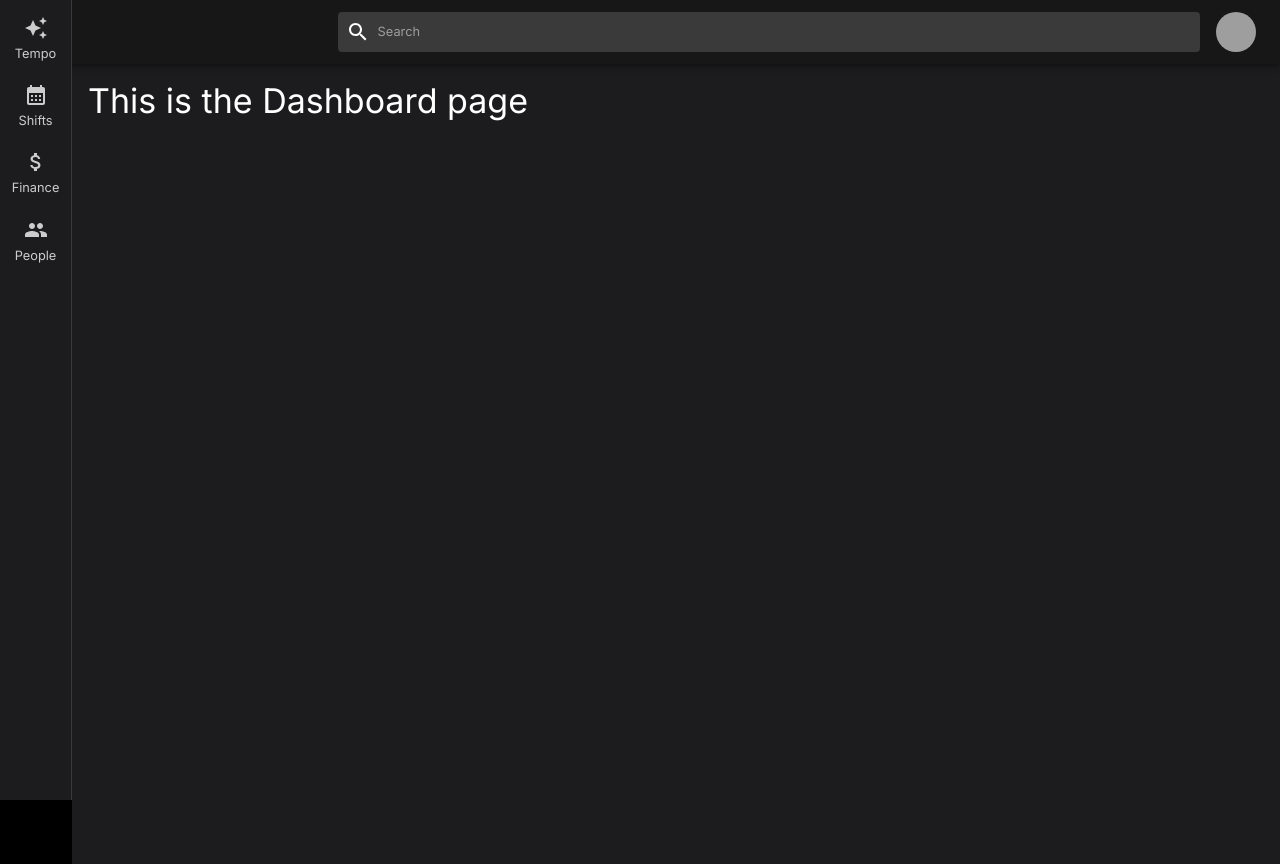
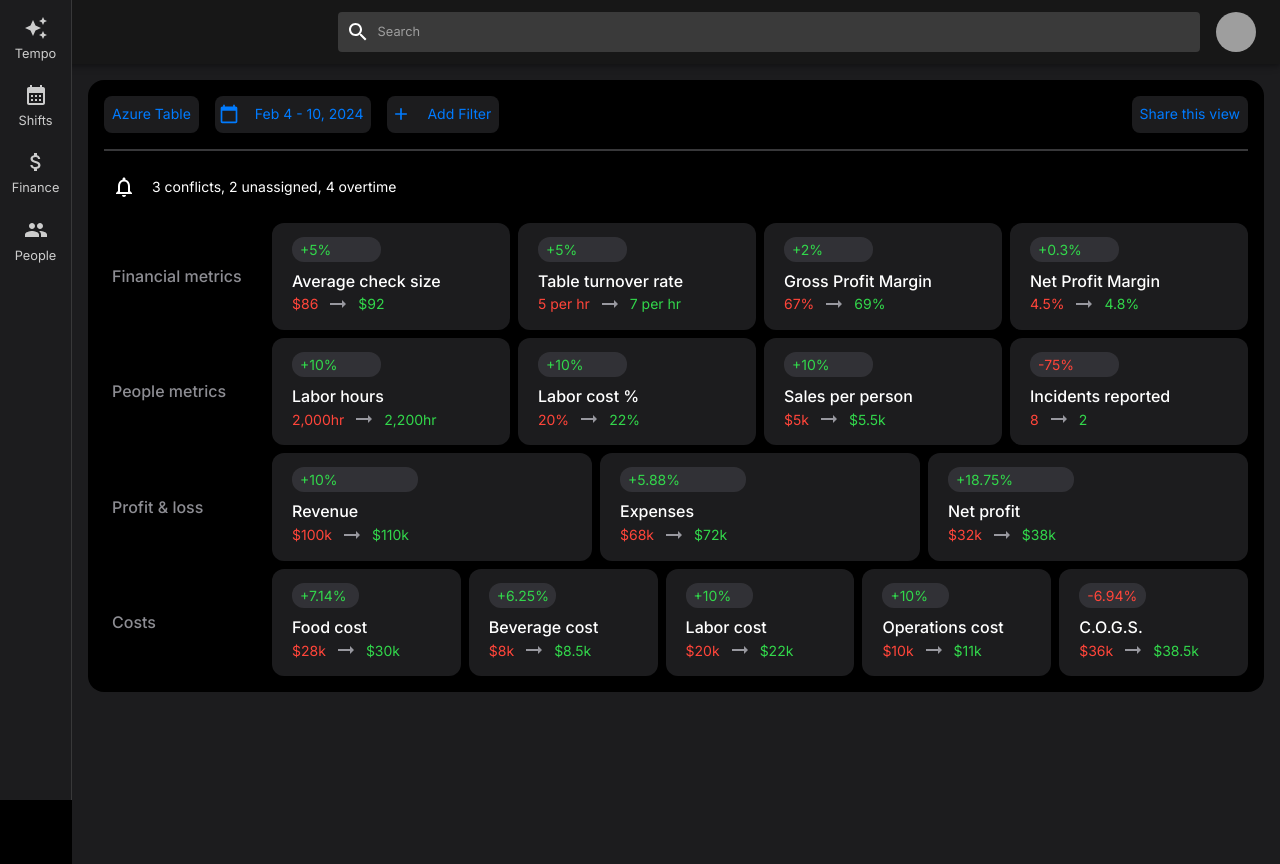
Before and after one commit to erikajns/tempo-ui, a React (Create React App) app: page / in a window 1280 px wide. Built offline with nearby package versions, Linux system fonts and the light colour scheme; grey boxes are pictures that could not be loaded.

Commit message:
Dashboard components (#6)

```diff
--- /dev/null
+++ b/src/components/MetricCard/MetricCard.js
@@ -0,0 +1,39 @@
+import React from 'react';
+import { Box, Typography } from '@mui/material';
+import useStyles from './MetricCard.styles';
+import ArrowRightAltIcon from '@mui/icons-material/ArrowRightAlt';
+
+const MetricCard = ({ title, percentageChange, valueFrom, valueTo, isSelected, onSelect }) => {
+  const classes = useStyles();
+
+  const isPositive = percentageChange.startsWith('+');
+
+  return (
+    <Box
+      className={`${classes.metricCard} ${isSelected ? classes.selected : ''}`}
+      onClick={onSelect}
+    >
+      <Box className={classes.cardContent}>
+        <Box
+          className={`${classes.chip} ${isPositive ? (isSelected ? classes.chipSelectedPositive : classes.chipPositive) : (isSelected ? classes.chipSelectedNegative : classes.chipNegative)}`}
+        >
+          <Typography variant="body2">{percentageChange}</Typography>
+        </Box>
+        <Typography variant="h6" className={classes.title}>
+          {title}
+        </Typography>
+        <Box className={classes.valueContainer}>
+          <Typography variant="body2" className={classes.valueFrom}>
+            {valueFrom}
+          </Typography>
+          <ArrowRightAltIcon className={classes.arrowIcon} />
+          <Typography variant="body2" className={classes.valueTo}>
+            {valueTo}
+          </Typography>
+        </Box>
+      </Box>
+    </Box>
+  );
+};
+
+export default MetricCard;
--- /dev/null
+++ b/src/components/MetricCard/MetricCard.styles.js
@@ -0,0 +1,77 @@
+import { makeStyles } from '@mui/styles';
+
+const useStyles = makeStyles({
+  metricCard: {
+    backgroundColor: '#1C1C1E',
+    color: 'rgba(235, 235, 245, 0.6)',
+    borderRadius: '12px',
+    padding: '14px 20px',
+    height: '100%',
+    display: 'flex',
+    flexDirection: 'column',
+    justifyContent: 'space-between',
+    cursor: 'pointer',
+    '&:hover': {
+      backgroundColor: 'rgba(120, 120, 128, 0.36)',
+    },
+  },
+  selected: {
+    backgroundColor: 'rgba(120, 120, 128, 0.36) !important',
+  },
+  cardContent: {
+    padding: 0,
+    display: 'flex',
+    flexDirection: 'column',
+    justifyContent: 'space-between',
+  },
+  chip: {
+    backgroundColor: 'rgba(118, 118, 128, 0.24)',
+    borderRadius: '12px',
+    padding: '2px 8px',
+    marginBottom: '8px',
+    display: 'inline-block',
+    fontWeight: '600 !important',
+    width: '45%'
+  },
+  chipPositive: {
+    color: '#32D74B',
+  },
+  chipNegative: {
+    color: '#FF453A',
+  },
+  chipSelectedPositive: {
+    backgroundColor: '#32D74B',
+    color: 'black',
+    fontWeight: 600,
+  },
+  chipSelectedNegative: {
+    backgroundColor: '#FF453A',
+    color: 'black',
+    fontWeight: 600,
+  },
+  title: {
+    color: 'white',
+    marginBottom: '8px',
+  },
+  valueContainer: {
+    display: 'flex',
+    alignItems: 'center',
+  },
+  valueFrom: {
+    color: '#FF453A',
+    marginRight: '8px',
+    fontWeight: 600,
+  },
+  valueTo: {
+    color: '#32D74B',
+    fontWeight: 600,
+  },
+  arrowIcon: {
+    margin: '0 8px',
+    color: 'rgba(235, 235, 245, 0.6)',
+    width: '15px',
+    height: '15px',
+  },
+});
+
+export default useStyles;
--- /dev/null
+++ b/src/components/MetricManager/MetricManager.js
@@ -0,0 +1,184 @@
+import React, { useState } from 'react';
+import { Box, Typography, Grid, IconButton } from '@mui/material';
+import NotificationsOutlinedIcon from '@mui/icons-material/NotificationsOutlined';
+import MetricCard from '../MetricCard/MetricCard';
+import useStyles from './MetricManager.styles';
+import CustomTextButton from '../CustomTextButton/CustomTextButton';
+import AddIcon from '@mui/icons-material/Add';
+import CalendarTodayIcon from '@mui/icons-material/CalendarToday';
+
+const metricsData = {
+  'Financial metrics': [
+    {
+      id: 1,
+      title: 'Average check size',
+      percentageChange: '+5%',
+      valueFrom: '$86',
+      valueTo: '$92',
+    },
+    {
+      id: 2,
+      title: 'Table turnover rate',
+      percentageChange: '+5%',
+      valueFrom: '5 per hr',
+      valueTo: '7 per hr',
+    },
+    {
+      id: 3,
+      title: 'Gross Profit Margin',
+      percentageChange: '+2%',
+      valueFrom: '67%',
+      valueTo: '69%',
+    },
+    {
+      id: 4,
+      title: 'Net Profit Margin',
+      percentageChange: '+0.3%',
+      valueFrom: '4.5%',
+      valueTo: '4.8%',
+    },
+  ],
+  'People metrics': [
+    {
+      id: 5,
+      title: 'Labor hours',
+      percentageChange: '+10%',
+      valueFrom: '2,000hr',
+      valueTo: '2,200hr',
+    },
+    {
+      id: 6,
+      title: 'Labor cost %',
+      percentageChange: '+10%',
+      valueFrom: '20%',
+      valueTo: '22%',
+    },
+    {
+      id: 7,
+      title: 'Sales per person',
+      percentageChange: '+10%',
+      valueFrom: '$5k',
+      valueTo: '$5.5k',
+    },
+    {
+      id: 8,
+      title: 'Incidents reported',
+      percentageChange: '-75%',
+      valueFrom: '8',
+      valueTo: '2',
+    },
+  ],
+  'Profit & loss': [
+    {
+      id: 9,
+      title: 'Revenue',
+      percentageChange: '+10%',
+      valueFrom: '$100k',
+      valueTo: '$110k',
+    },
+    {
+      id: 10,
+      title: 'Expenses',
+      percentageChange: '+5.88%',
+      valueFrom: '$68k',
+      valueTo: '$72k',
+    },
+    {
+      id: 11,
+      title: 'Net profit',
+      percentageChange: '+18.75%',
+      valueFrom: '$32k',
+      valueTo: '$38k',
+    },
+  ],
+  'Costs': [
+    {
+      id: 12,
+      title: 'Food cost',
+      percentageChange: '+7.14%',
+      valueFrom: '$28k',
+      valueTo: '$30k',
+    },
+    {
+      id: 13,
+      title: 'Beverage cost',
+      percentageChange: '+6.25%',
+      valueFrom: '$8k',
+      valueTo: '$8.5k',
+    },
+    {
+      id: 14,
+      title: 'Labor cost',
+      percentageChange: '+10%',
+      valueFrom: '$20k',
+      valueTo: '$22k',
+    },
+    {
+      id: 15,
+      title: 'Operations cost',
+      percentageChange: '+10%',
+      valueFrom: '$10k',
+      valueTo: '$11k',
+    },
+    {
+      id: 16,
+      title: 'C.O.G.S.',
+      percentageChange: '-6.94%',
+      valueFrom: '$36k',
+      valueTo: '$38.5k',
+    },
+  ],
+};
+
+const MetricManager = () => {
+  const classes = useStyles();
+  const [selectedMetric, setSelectedMetric] = useState(null);
+
+  const handleSelect = (id) => {
+    setSelectedMetric(id === selectedMetric ? null : id);
+  };
+
+  return (
+    <Box className={classes.managerContainer}>
+      <Box display="flex" justifyContent="space-between" alignItems="center" marginBottom="16px">
+        <Box display="flex" gap="16px">
+          <CustomTextButton text="Azure Table" />
+          <CustomTextButton text="Feb 4 - 10, 2024" icon={CalendarTodayIcon} />
+          <CustomTextButton text="Add Filter" icon={AddIcon} />
+        </Box>
+        <CustomTextButton text="Share this view" />
+      </Box>
+      <Box className={classes.divider}></Box>
+      <Box className={classes.notificationRow}>
+        <IconButton>
+          <NotificationsOutlinedIcon />
+        </IconButton>
+        <Typography variant="body2">3 conflicts, 2 unassigned, 4 overtime</Typography>
+      </Box>
+      <Box className={classes.tableContainer}>
+        {Object.entries(metricsData).map(([category, metrics], idx) => (
+          <Box key={idx} className={classes.row}>
+            <Box className={classes.titleCell}>
+              <Typography variant="h6">{category}</Typography>
+            </Box>
+            <Box className={classes.metricCardsContainer}>
+              <Grid container spacing={1}>
+                {metrics.map((metric, index) => (
+                  <Grid item xs key={index}>
+                    <MetricCard
+                      {...metric}
+                      isSelected={selectedMetric === metric.id}
+                      onSelect={() => handleSelect(metric.id)}
+                    />
+                  </Grid>
+                ))}
+              </Grid>
+            </Box>
+          </Box>
+        ))}
+      </Box>
+    </Box>
+  );
+};
+
+export default MetricManager;
--- /dev/null
+++ b/src/components/MetricManager/MetricManager.styles.js
@@ -0,0 +1,45 @@
+import { makeStyles } from '@mui/styles';
+
+const useStyles = makeStyles({
+  managerContainer: {
+    backgroundColor: '#000000',
+    color: 'white',
+    borderRadius: '16px',
+    padding: '16px',
+    overflowX: 'auto',
+  },
+  divider: {
+    height: '2px',
+    backgroundColor: '#38383A',
+    margin: '16px 0',
+  },
+  notificationRow: {
+    display: 'flex',
+    alignItems: 'center',
+    gap: '8px',
+    marginBottom: '16px',
+  },
+  tableContainer: {
+    display: 'flex',
+    flexDirection: 'column',
+    gap: '8px',
+  },
+  row: {
+    display: 'flex',
+    alignItems: 'center',
+    gap: '8px',
+  },
+  titleCell: {
+    width: '160px',
+    backgroundColor: '#000000',
+    color: 'rgba(235, 235, 245, 0.6)',
+    padding: '8px',
+  },
+  metricCardsContainer: {
+    display: 'flex',
+    flex: 1,
+    gap: '8px',
+  },
+});
+
+export default useStyles;
--- a/src/pages/Dashboard/Dashboard.js
+++ b/src/pages/Dashboard/Dashboard.js
@@ -1,11 +1,12 @@
 import React from 'react';
 import { Box, Typography } from '@mui/material';
+import MetricManager from '../../components/MetricManager/MetricManager';
 
 // Dashboard component renders the main content area for the dashboard page
 const Dashboard = () => {
   return (
     <Box sx={{ padding: 2 }}>
-      <Typography variant="h4">This is the Dashboard page</Typography>
+      <MetricManager />
     </Box>
   );
 };
--- a/src/theme.js
+++ b/src/theme.js
@@ -110,6 +110,7 @@ const theme = createTheme({
           fontSize: '14px',
           textTransform: 'none',
           borderRadius: '8px',
+          fontWeight: 400,
           '&:hover': {
             backgroundColor: '#3A3A3C',
             color: 'white',
```
Also changed, not shown: 2 other files (tests, documents, lock files or other folders).
